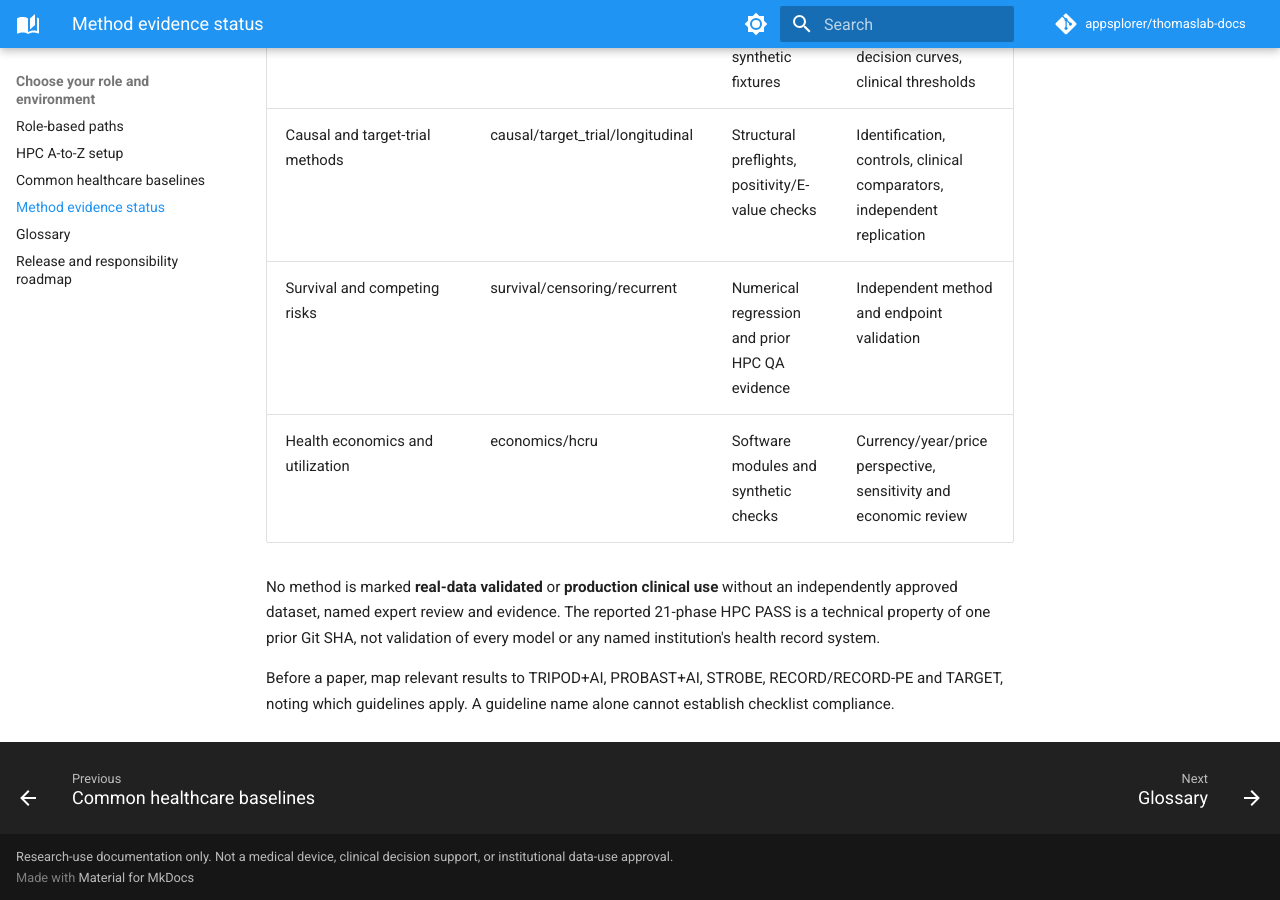
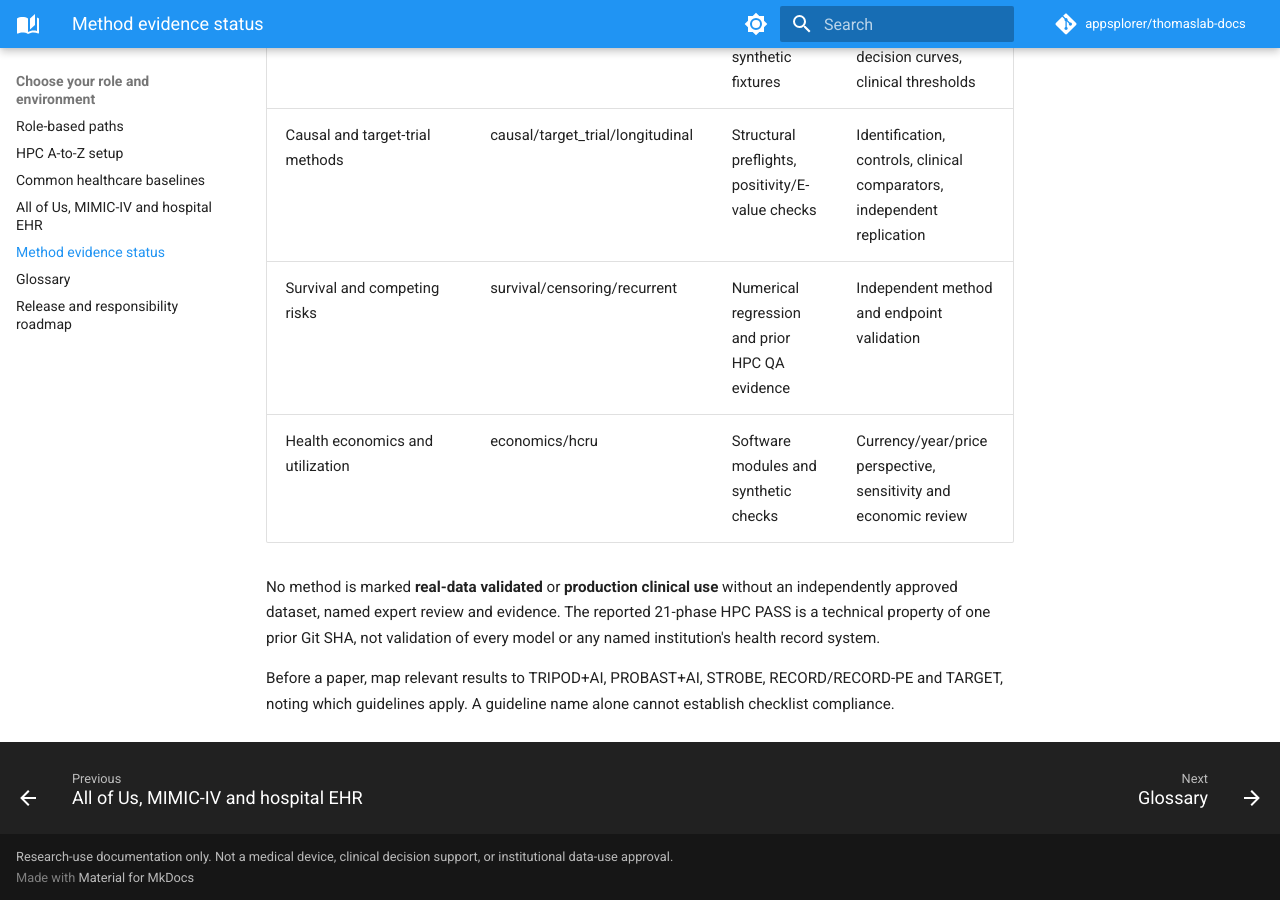
Before and after one commit to appsplorer/thomaslab-docs, an MkDocs documentation site: the page built from docs/guides/method-readiness.md, in a window 1280 px wide and 900 px high, scrolled down 1091 px. Built offline with MkDocs 1.6.1 and Material for MkDocs 9.7.7, drawn with Linux system fonts in a browser that asks for light colours; comment, search, counter and statistics services are not loaded.

Commit message:
docs: add source-specific dataset access guide to main handbook navigation

```diff
--- a/mkdocs.yml
+++ b/mkdocs.yml
@@ -73,6 +73,7 @@ nav:
       - 'Role-based paths': getting-started/role-paths.md
       - 'HPC A-to-Z setup': guides/hpc-a-to-z.md
       - 'Common healthcare baselines': guides/healthcare-foundation.md
+      - 'All of Us, MIMIC-IV and hospital EHR': guides/dataset-access-and-adapters.md
       - 'Method evidence status': guides/method-readiness.md
       - 'Glossary': getting-started/glossary.md
       - 'Release and responsibility roadmap': guides/release-roadmap.md
```
